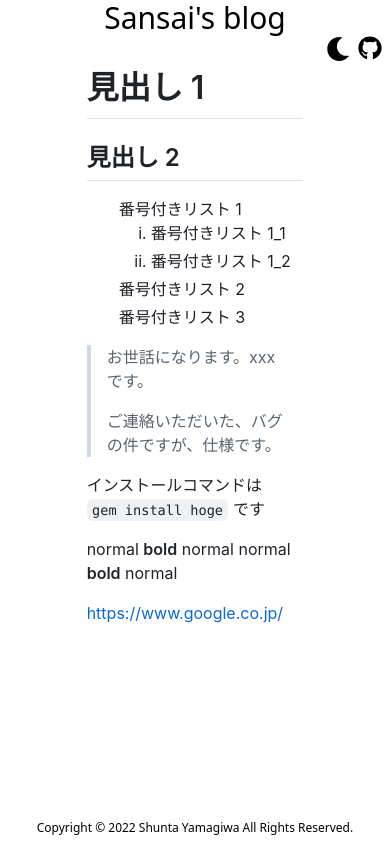
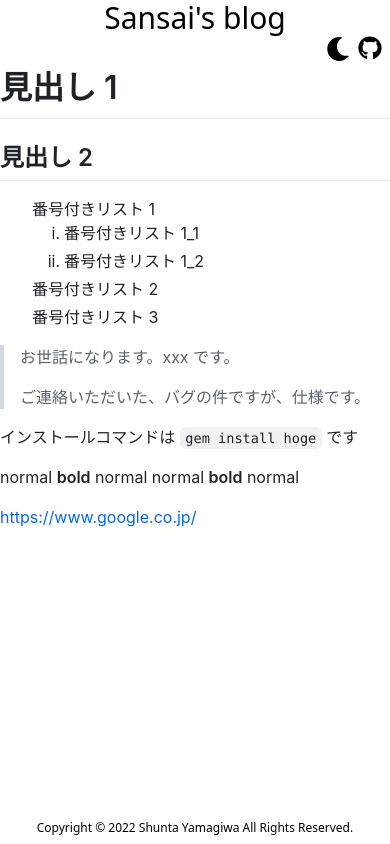
Before and after one commit to Sansai-snct/blog, a Next.js app: page /post1 in a window 390 px wide. Built offline with nearby package versions, Linux system fonts and the light colour scheme.

Commit message:
[Update] 記事の横幅を修正

```diff
--- a/src/pages/[slug].tsx
+++ b/src/pages/[slug].tsx
@@ -48,7 +48,7 @@ const Post: NextPage<Props> = ({ post }) => {
       <Layout pageTitle={post.title}>
         <div className='grid grid-cols-9'>
           <div className='col-span-2' />
-          <div className='markdown-body col-span-5 m-10  dark:bg-gray-700 dark:text-white'>
+          <div className='markdown-body col-span-10 md:col-span-5 m-10  dark:bg-gray-700 dark:text-white'>
             <ReactMarkdown remarkPlugins={[gfm]}>{post.content}</ReactMarkdown>
           </div>
           <div className='col-span-2' />
```
